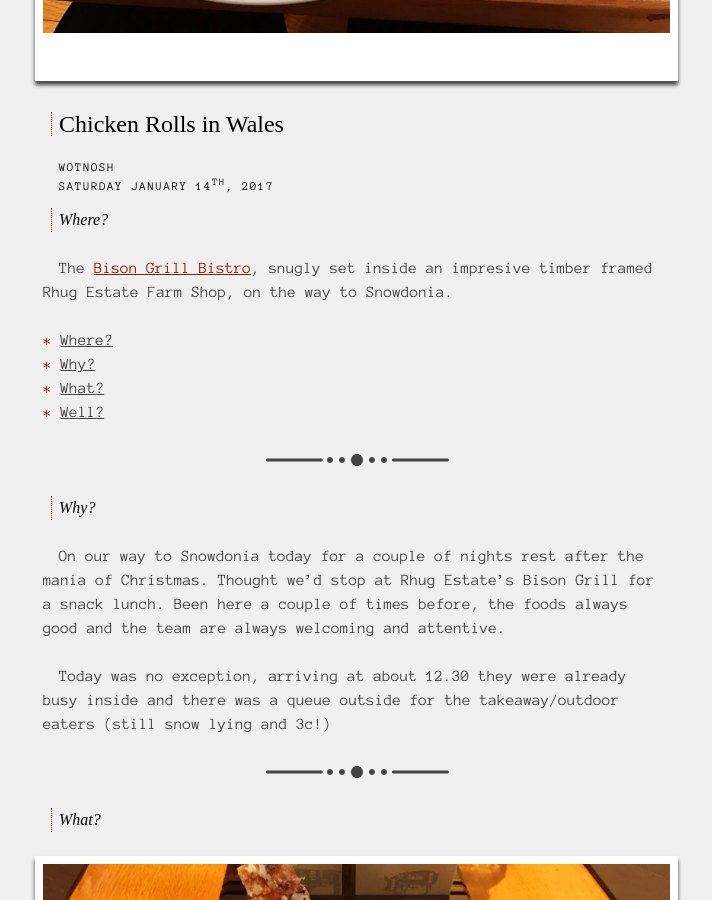
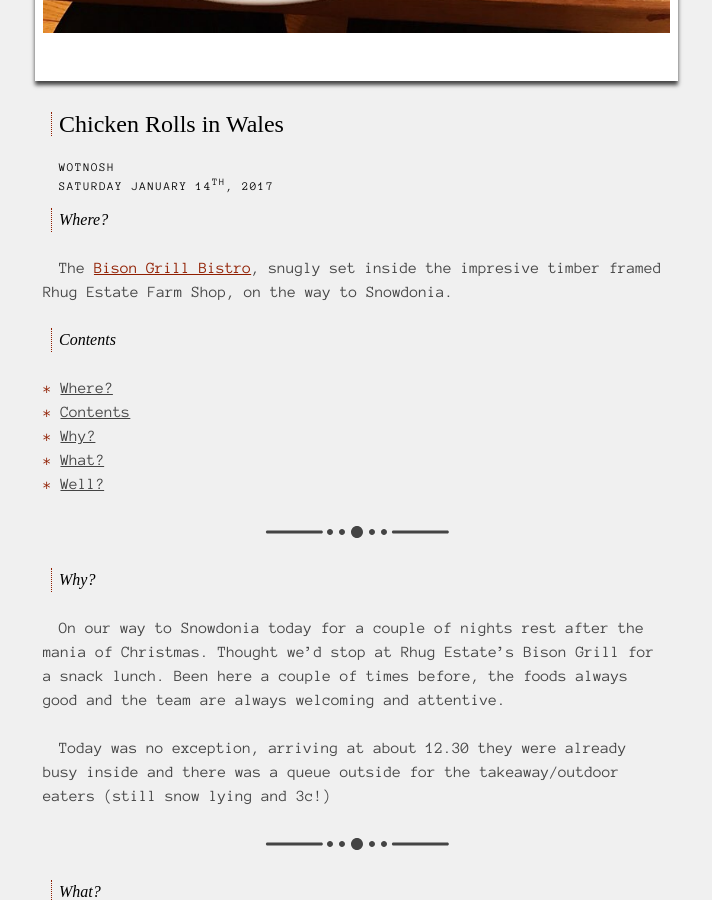
Before and after one commit to nerdcouture/Wotnosh, a Jekyll site: the page built from _posts/2017-01-14-Chicken-rolls-in-Wales.md, in a window 1280 px wide and 900 px high, scrolled down 493 px. Shown: the whole window, without its empty margins (125-837 px from the left). Built offline with Jekyll 4.4.1, drawn with Linux system fonts in a browser that asks for light colours; some web fonts are replaced.

Commit message:
moved the roc

```diff
--- a/_posts/2017-01-14-Chicken-rolls-in-Wales.md
+++ b/_posts/2017-01-14-Chicken-rolls-in-Wales.md
@@ -8,11 +8,15 @@ hero: "/assets/images/rhug-chickenrolls.jpg"
 tags:
   - reviews
 ---
+{:.no-toc}
 #### Where?
 
-The [Bison Grill Bistro], snugly set inside an impresive timber framed Rhug Estate Farm Shop, on the way to Snowdonia.
+The [Bison Grill Bistro], snugly set inside the impresive timber framed Rhug Estate Farm Shop, on the way to Snowdonia.
 
 <!-- more -->
+
+{:.no-toc}
+#### Contents
 
 * toc
 {:toc}
```
